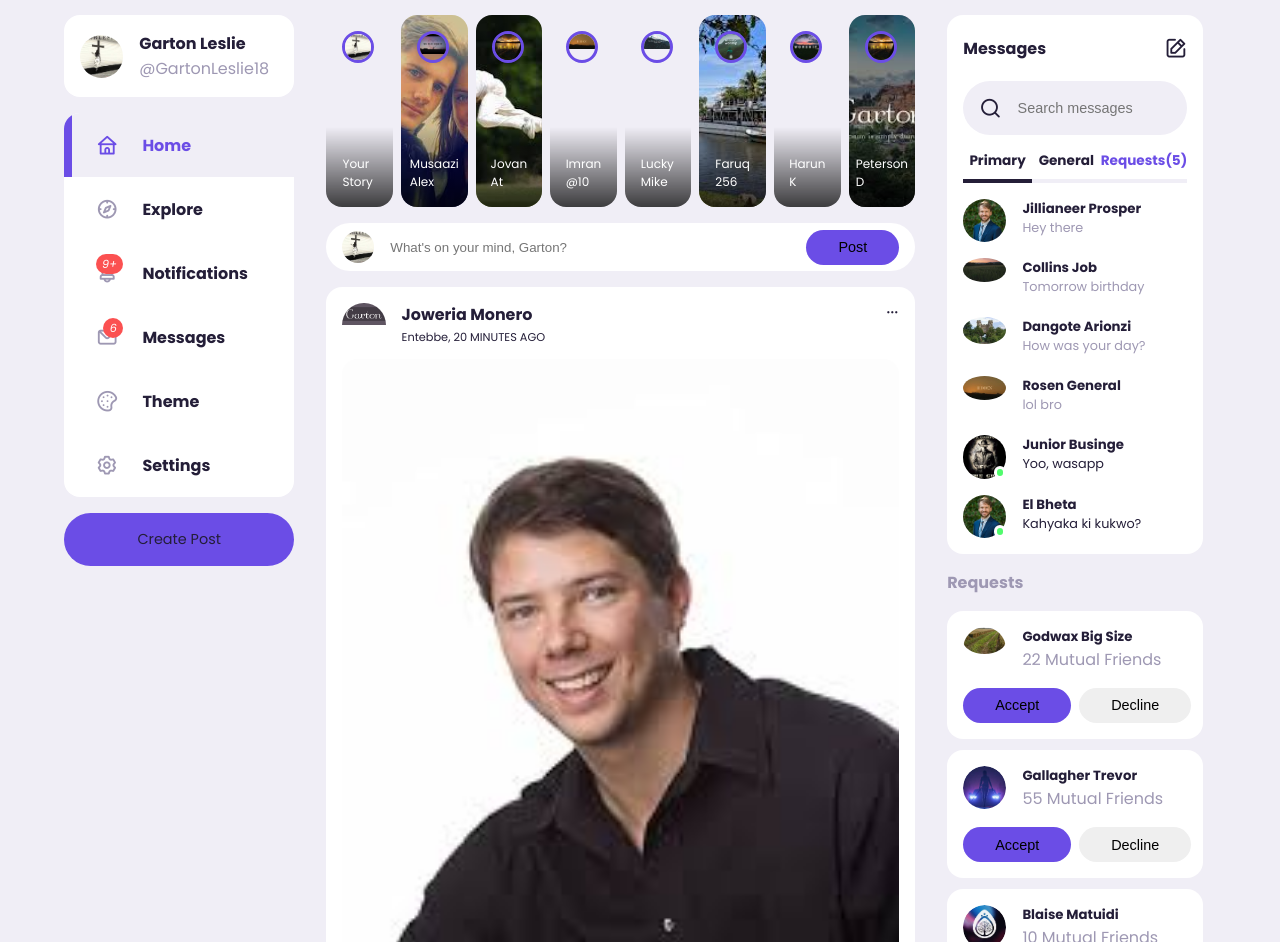
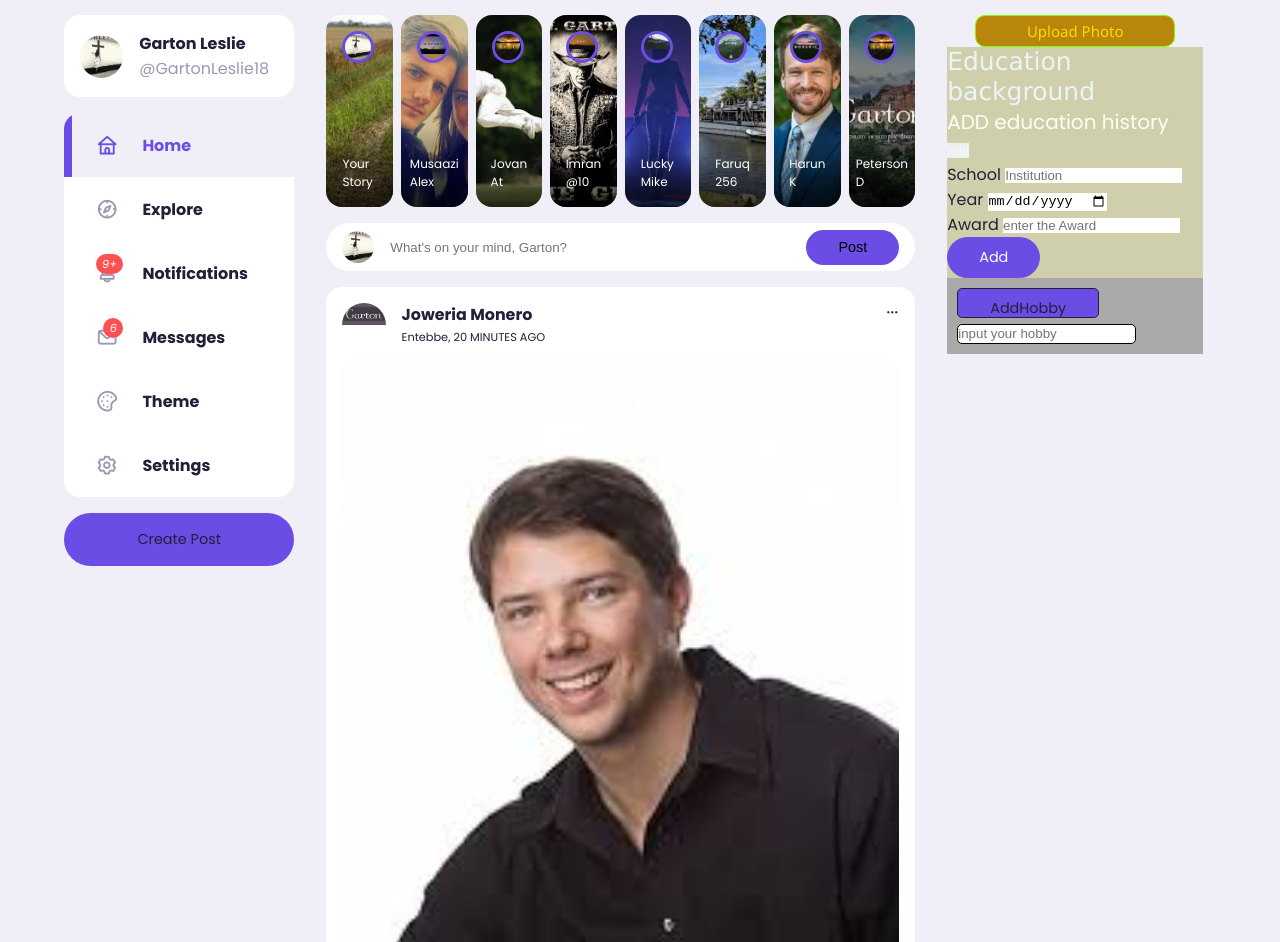
Before and after one commit to JosephMutyaba/Lesgram_Site, a plain HTML site: page lesram/landin.html in a window 1280 px wide. Shown: the part 71-1013 px from the top of the page. Drawn offline with nearby package versions, Linux system fonts and the light colour scheme; files whose address does not match are found by name.

Commit message:
Update landin.html

```diff
--- a/lesram/landin.html
+++ b/lesram/landin.html
@@ -8,6 +8,7 @@
     <title>Lesgram Media Site</title>
     <link rel="stylesheet" href="https://unicons.iconscout.com/release/v4.0.0/css/line.css">
     <link rel="stylesheet" href="css/style.css">
+    <link rel="stylesheet" href="imaUpload.css">
 </head>
 
 <body>
@@ -21,9 +22,9 @@
                 <input type="search" placeholder="search for people and events">
             </div>
             <div class="create">
-                <a href="capureDeails.html">
+                <!-- <a href="capureDeails.html">
                     <button class="btn btn-primary" for="create-post">Create</button>
-                </a>
+                </a> -->
 
                 <div class="profile-picture">
                     <img src="css/images/c.jpg" alt="My Profile Photo">
@@ -493,157 +494,75 @@
             </div>
             <!--........RIGHT...........-->
             <div class="right">
-                <div class="messages">
-                    <div class="heading">
-                        <h4>Messages</h4><i class="uil uil-edit"></i>
+                <div class="dd" style="display:flex; align-items:center; justify-content:center;">
+                    <input type="file" id="fileElem" accept="image/*" style="display:none" />
+                    <a href="#" style="text-decoration:none; font-family:'Segoe UI', Tahoma, Geneva, Verdana, sans-serif; font-size:15px; color:gold; border-style:solid; border-width:1px; border-color:chartreuse; background-color:darkgoldenrod; padding:5px; border-radius:10px;  width: 200px; display:flex; align-items:center; justify-content:center;"
+                        id="fileSelect">Upload Photo</a>
+                    <div id="fileList">
+
                     </div>
-                    <!--      search bar        -->
-                    <div class="search-bar">
-                        <i class="uil uil-search"></i>
-                        <input type="search" placeholder="Search messages" id="message-search">
-                    </div>
-                    <!--      MESSAGE CATEGORY      -->
-                    <div class="category">
-                        <h6 class="active">Primary</h6>
-                        <h6>General</h6>
-                        <h6 class="message-requests">Requests(5)</h6>
-                    </div>
-                    <!--       MESSAGE       -->
-                    <div class="message">
-                        <div class="profile-picture">
-                            <img src="css/images/u.jpg" alt="Control">
+                </div>
+
+                <div style="background-color:rgb(207, 207, 172)" class="right-sidebar">
+                    <!--=-------education history   ----------------->
+                    <div class="top">
+                        <div class="sidebar-title">
+                            <h style="color:rgb(236, 244, 247); font-family:Verdana, Geneva, Tahoma, sans-serif; font-size:25px;">Education background</h>
                         </div>
-                        <div class="message-body">
-                            <h5>Jillianeer Prosper</h5>
-                            <p class="text-muted">Hey there</p>
+                        <div id="educ_bg">
+
+
                         </div>
-                    </div>
-                    <div class="message">
-                        <div class="profile-picture">
-                            <img src="css/images/h.jpg" alt="Control">
+                        <!--=-------adding education history   ----------------->
+                        <div class="sidebar-title">
+                            <h style="color:ivory; font-size:20px">ADD education history</h>
+                            <div class="addtoggle-btn">
+                                <input style="color:aliceblue" type="button" value="add" onclick="educationtoggle()">
+                            </div>
                         </div>
-                        <div class="message-body">
-                            <h5>Collins Job</h5>
-                            <p class="text-muted">Tomorrow birthday</p>
+                        <div class="education-form" id="education-form">
+                            <div class="form-popup">
+                                <div>
+                                    <span>School</span>
+                                    <span><input type="text" placeholder="Institution" id="insititution" >
+                                    </span>
+                                    <br>
+                                    <span>Year</span>
+                                    <span><input type="date" placeholder="the year" id="date">
+                                    </span>
+                                    <br>
+                                    <span>Award</span>
+                                    <span><input type="text" placeholder="enter the Award" id="award">
+                                    </span>
+                                    <br>
+                                    <div class="create-btn">
+                                        <label style="color:rgb(251, 252, 253)" class="btn btn-primary" for="create-post" onclick="AddEducation()">Add</label>
+                                    </div>
+                                </div>
+                            </div>
                         </div>
                     </div>
 
-                    <div class="message">
-                        <div class="profile-picture">
-                            <img src="css/images/w.jpg" alt="Control">
-                        </div>
-                        <div class="message-body">
-                            <h5>Dangote Arionzi</h5>
-                            <p class="text-muted">How was your day?</p>
-                        </div>
-                    </div>
-
-                    <div class="message">
-                        <div class="profile-picture">
-                            <img src="css/images/e.jpg" alt="Control">
-                        </div>
-                        <div class="message-body">
-                            <h5>Rosen General</h5>
-                            <p class="text-muted">lol bro</p>
-                        </div>
-                    </div>
-
-                    <div class="message">
-                        <div class="profile-picture">
-                            <img src="css/images/p.jpg" alt="Control">
-                            <div class="active"></div>
-                        </div>
-                        <div class="message-body">
-                            <h5>Junior Businge</h5>
-                            <p class="text-bold">Yoo, wasapp</p>
-                        </div>
-                    </div>
-
-                    <div class="message">
-                        <div class="profile-picture">
-                            <img src="css/images/u.jpg" alt="Control">
-                            <div class="active"></div>
-                        </div>
-                        <div class="message-body">
-                            <h5>El Bheta</h5>
-                            <p class="text-bold">Kahyaka ki kukwo?</p>
-                        </div>
-                    </div>
-                    <!--         End Of Message     -->
+                </div>
+                <div style="padding-left:10px; background-color:darkgray;" class="create-btn">
+                    <label style="height: 30px; margin-top:10px; border-radius:5px; border-style:solid; border-width:1px;" class="btn btn-primary" for="create-post" onclick="AddHobby()">AddHobby</label>
+                    <p>
+                        <input style="height: 20px; margin-bottom:10px; border-radius:5px; border-style:solid; border-width:1px;" id="hobbie name" type="text" placeholder="input your hobby">
+                    </p>
 
                 </div>
 
-                <!--               Friend   Requests      -->
-                <div class="friend-requests">
-                    <h4>Requests</h4>
-                    <div class="request">
-                        <div class="info">
-                            <div class="profile-picture">
-                                <img src="css/images/z.jpg" alt="Photo">
-                            </div>
-                            <div>
-                                <h5>Godwax Big Size</h5>
-                                <p class="text-muted">
-                                    22 Mutual Friends
-                                </p>
-                            </div>
-                        </div>
-                        <div class="action">
-                            <button class="btn btn-primary">
-                                    Accept
-                                </button>
-                            <button class="btn">
-                                    Decline
-                                </button>
-                        </div>
-                    </div>
+                <div class="shortcut-links" id="Hobbies">
+                </div>
+            </div>
 
-                    <div class="request">
-                        <div class="info">
-                            <div class="profile-picture">
-                                <img src="css/images/q.jpg" alt="Photo">
-                            </div>
-                            <div>
-                                <h5>Gallagher Trevor</h5>
-                                <p class="text-muted">
-                                    55 Mutual Friends
-                                </p>
-                            </div>
-                        </div>
-                        <div class="action">
-                            <button class="btn btn-primary">
-                                    Accept
-                                </button>
-                            <button class="btn">
-                                    Decline
-                                </button>
-                        </div>
-                    </div>
 
-                    <div class="request">
-                        <div class="info">
-                            <div class="profile-picture">
-                                <img src="css/images/a.jpg" alt="Photo">
-                            </div>
-                            <div>
-                                <h5>Blaise Matuidi</h5>
-                                <p class="text-muted">
-                                    10 Mutual Friends
-                                </p>
-                            </div>
-                        </div>
-                        <div class="action">
-                            <button class="btn btn-primary">
-                                    Accept
-                                </button>
-                            <button class="btn">
-                                    Decline
-                                </button>
-                        </div>
-                    </div>
-                </div>
 
-            </div>
+
+
+
+
+        </div>
         </div>
     </main>
 
@@ -704,6 +623,7 @@
     </div>
 
     <script src="script.js"></script>
+    <script src="imaEduc.js"></script>
 
 </body>
 
```
